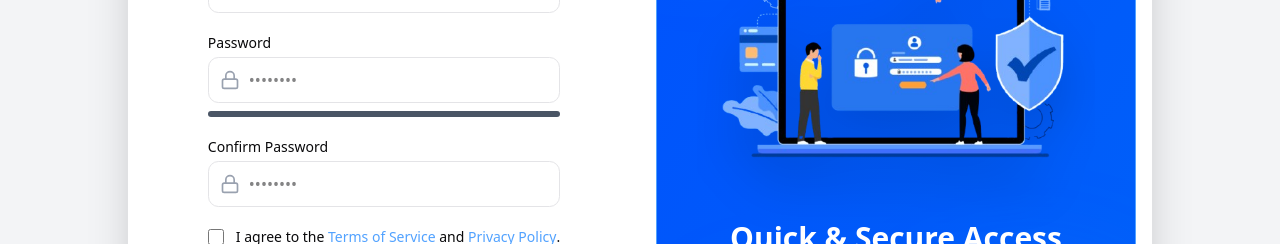
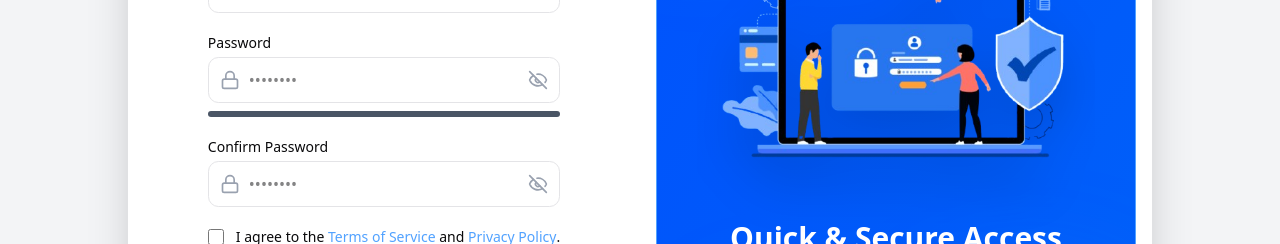
Before and after one commit to iftekhar08019/apply_mate, a Next.js app: page /signup in a window 1280 px wide. Shown: the part 394-638 px from the top of the page. Built offline with nearby package versions, Linux system fonts and the light colour scheme; no server answers.

Commit message:
added show icon in password filed :signup form

```diff
--- a/src/app/(auth)/login/page.tsx
+++ b/src/app/(auth)/login/page.tsx
@@ -2,12 +2,10 @@
 
 import AuthPage from "../AuthPage";
 
-
 export default function LoginPage() {
   return (
     <>
- <AuthPage/>
-
+      <AuthPage />
     </>
   );
 }
--- a/src/app/(auth)/signup/components/signup-form.tsx
+++ b/src/app/(auth)/signup/components/signup-form.tsx
@@ -1,7 +1,7 @@
 "use client";
 import React, { useState, useEffect } from "react";
 import { useForm, SubmitHandler } from "react-hook-form";
-import { Mail, Lock, User, AlertCircle } from "lucide-react";
+import { Mail, Lock, User, AlertCircle, Eye, EyeOff } from "lucide-react";
 import { motion } from "framer-motion";
 
 import { FcGoogle } from "react-icons/fc";
@@ -31,6 +31,9 @@
     color: "",
   });
   const password = watch("password");
+
+  const [showPassword, setShowPassword] = useState(false);
+  const [confirmPassword, setConfirmPassword] = useState(false);
 
   useEffect(() => {
     let score = 0;
@@ -201,7 +204,7 @@
             <Lock className="absolute left-3 top-1/2 -translate-y-1/2 h-5 w-5 text-gray-400" />
             <input
               id="password"
-              type="password"
+              type={showPassword ? "text" : "password"}
               {...register("password", {
                 required: "Password is required",
                 minLength: {
@@ -216,6 +219,10 @@
                   : "focus:ring-blue-500"
               }`}
             />
+            <button className="absolute right-3 top-1/2 -translate-y-1/2 text-gray-400 hover:text-gray-200"
+              onClick={() => setShowPassword(!showPassword)}>
+              {showPassword ? <Eye size={20}/>:<EyeOff size={20}/>}
+            </button>
           </div>
           <div className="mt-2 h-1.5 w-full bg-gray-600 rounded-full overflow-hidden">
             <div
@@ -242,7 +249,7 @@
             <Lock className="absolute left-3 top-1/2 -translate-y-1/2 h-5 w-5 text-gray-400" />
             <input
               id="confirmPassword"
-              type="password"
+              type={confirmPassword?"text":"password"}
               {...register("confirmPassword", {
                 required: "Please confirm your password",
                 validate: (value) =>
@@ -255,6 +262,10 @@
                   : " focus:ring-blue-500"
               }`}
             />
+            <button className="absolute right-3 top-1/2 -translate-y-1/2 text-gray-400 hover:text-gray-200"
+              onClick={() => setConfirmPassword(!confirmPassword)}>
+              {confirmPassword ? <Eye size={20}/>:<EyeOff size={20}/>}
+            </button>
           </div>
           {errors.confirmPassword && (
             <p className="text-red-400 text-xs mt-1.5 flex items-center gap-1">
--- a/src/app/globals.css
+++ b/src/app/globals.css
@@ -178,7 +178,7 @@
 }
 
 .loader-text::after {
-  content: 'Loading';
+  content: 'ApplyMate';
   position: absolute;
   left: 0;
   top: 0;
```
